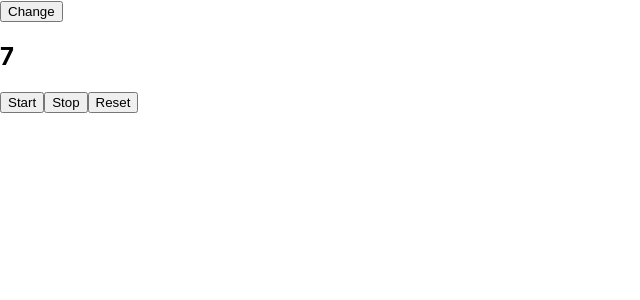
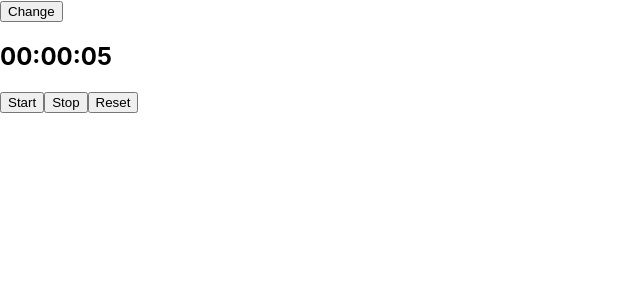
Before and after one commit to fccourses/fe-react-app, a React (Create React App) app: page / in a window 1280 px wide. Shown: the top 300 px of the page, without its empty margins (0-640 px from the left). Built offline with nearby package versions, Linux system fonts and the light colour scheme.

Commit message:
Add StopWatch

```diff
--- a/src/components/StopWatch/index.jsx
+++ b/src/components/StopWatch/index.jsx
@@ -4,12 +4,17 @@ class StopWatch extends Component {
   constructor(props) {
     super(props);
     this.state = {
-      count: 0,
+      time: new Date(0, 0, 0, 0, 0, 0, 0),
     };
     this.intervalId = null;
   }
 
-  tick = () => this.setState({ count: this.state.count + 1 });
+  tick = () => {
+    const { time } = this.state;
+    time.setSeconds(time.getSeconds() + 1);
+
+    this.setState({ time });
+  };
 
   start = () => {
     if (!this.intervalId) {
@@ -24,7 +29,7 @@ class StopWatch extends Component {
 
   reset = () => {
     this.stop();
-    this.setState({ count: 0 });
+    this.setState({ time: new Date(0, 0, 0, 0, 0, 0, 0) });
   };
 
   componentDidMount() {
@@ -38,12 +43,10 @@ class StopWatch extends Component {
   }
 
   render() {
-    console.log('render');
-
-    const { count } = this.state;
+    const { time } = this.state;
     return (
       <article>
-        <h1>{count}</h1>
+        <h1>{time.toLocaleTimeString('it-IT')}</h1>
         <button onClick={this.start}>Start</button>
         <button onClick={this.stop}>Stop</button>
         <button onClick={this.reset}>Reset</button>
```
